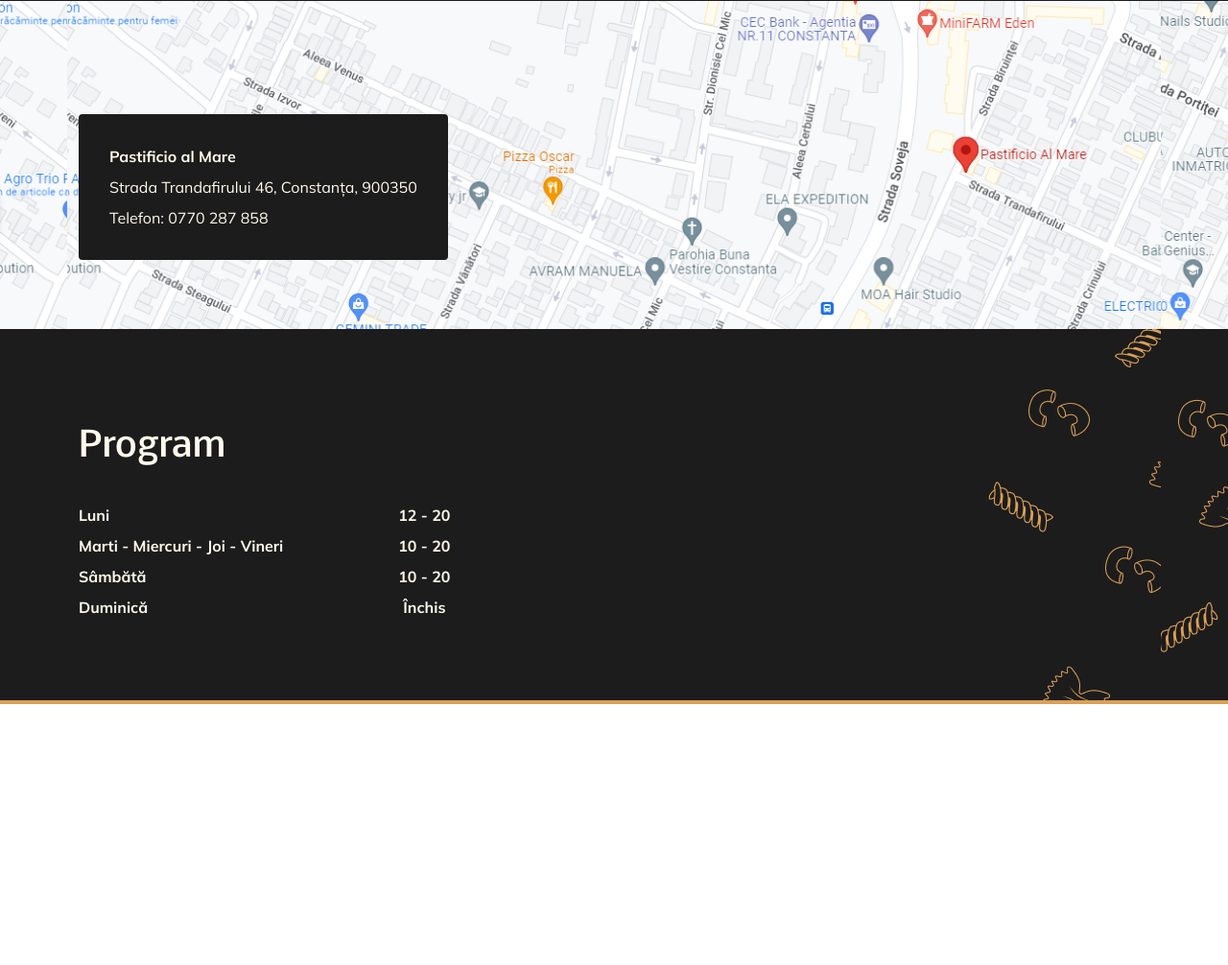
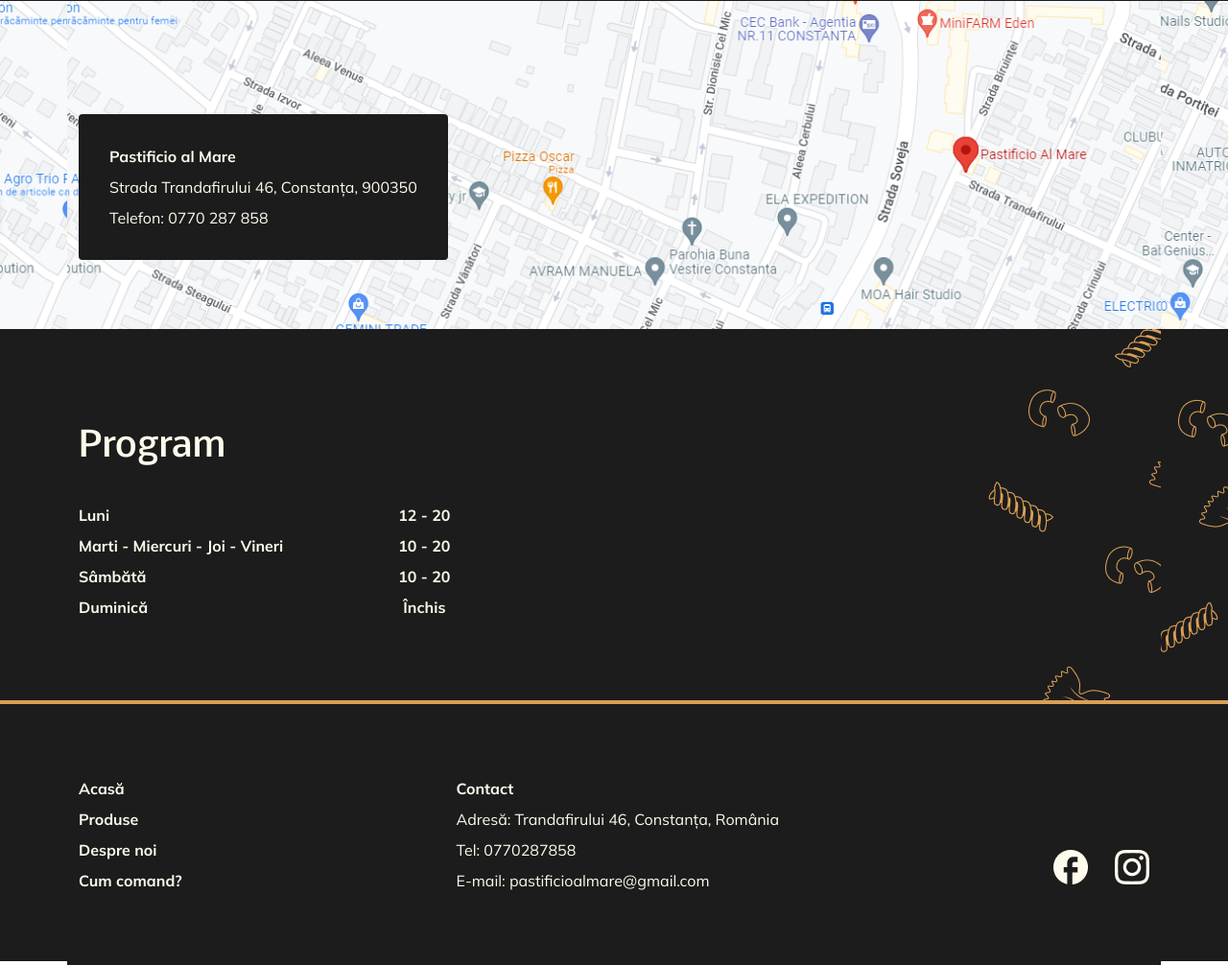
Before and after one commit to Anda2397/Pixellab---curs-front-end, a website: page Pastificio website/index.html in a window 1280 px wide. Shown: the part 4403-5409 px from the top of the page at 96% size. Before the commit the page ends 5137 px from the top, so only its background shows below. Drawn offline with nearby package versions, Linux system fonts and the light colour scheme.

Commit message:
am adaugat si footer-ul & am terminat pagina

```diff
--- a/Pastificio website/index.html
+++ b/Pastificio website/index.html
@@ -273,6 +273,27 @@
     <div class="line"></div>
   </div>
 
+  <footer class="footer">
+    <div class="container footer">
+      <div class="bottom-nav">
+        <h6>Acasă</h6>
+        <h6>Produse</h6>
+        <h6>Despre noi</h6>
+        <h6>Cum comand?</h6>
+      </div>
+      <div class="contact-info">
+        <h6>Contact</h6>
+        <p>Adresă: Trandafirului 46, Constanța, România</p>
+        <p>Tel: 0770287858</p>
+        <p>E-mail: pastificioalmare@gmail.com</p>
+      </div>
+      <div class="facebook-instagram">
+        <img src="Facebook.png" class="facebook">
+        <img src="Instagram.png" class="instagram">
+      </div>
+    </div>
+  </footer>
+
   </div>
   </div>
 
--- a/Pastificio website/style.scss
+++ b/Pastificio website/style.scss
@@ -456,3 +456,43 @@
     }
   }
 }
+
+.footer{
+  background-color: $primarycolor;
+  height: 268px;
+  display: flex;
+  justify-content: space-between;
+  margin-top: 4px;
+
+  .bottom-nav{
+    padding-top: 72px;
+  }
+  .contact-info{
+    padding-top: 72px;
+  }
+  .facebook-instagram{
+    padding-top: 148px;
+    .facebook{
+      padding-right: 24px;
+    }
+  }
+
+  h6{
+    font-family: $secondaryfont;
+    color: $whitecolor;
+    font-size: 16px;
+    font-weight: 700;
+    line-height: 24px;
+    margin-bottom: 8px;
+  }
+
+  p{
+    font-family: $secondaryfont;
+    color: $whitecolor;
+    font-size: 16px;
+    font-weight: 400;
+    line-height: 24px;
+    margin-bottom: 8px;
+  }
+
+}
```
Also changed, not shown: Pastificio website/style.css, Pastificio website/style.min.css.
